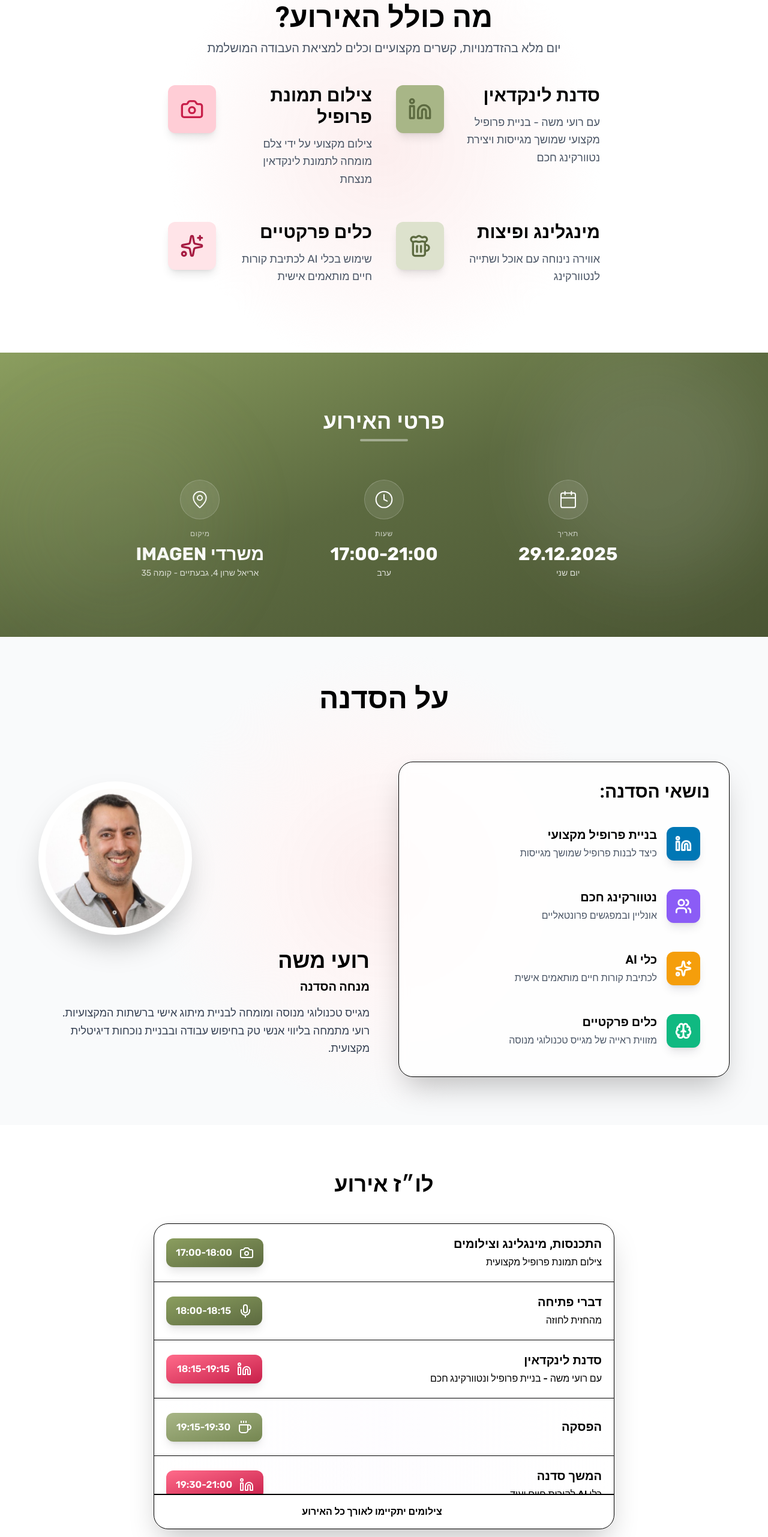
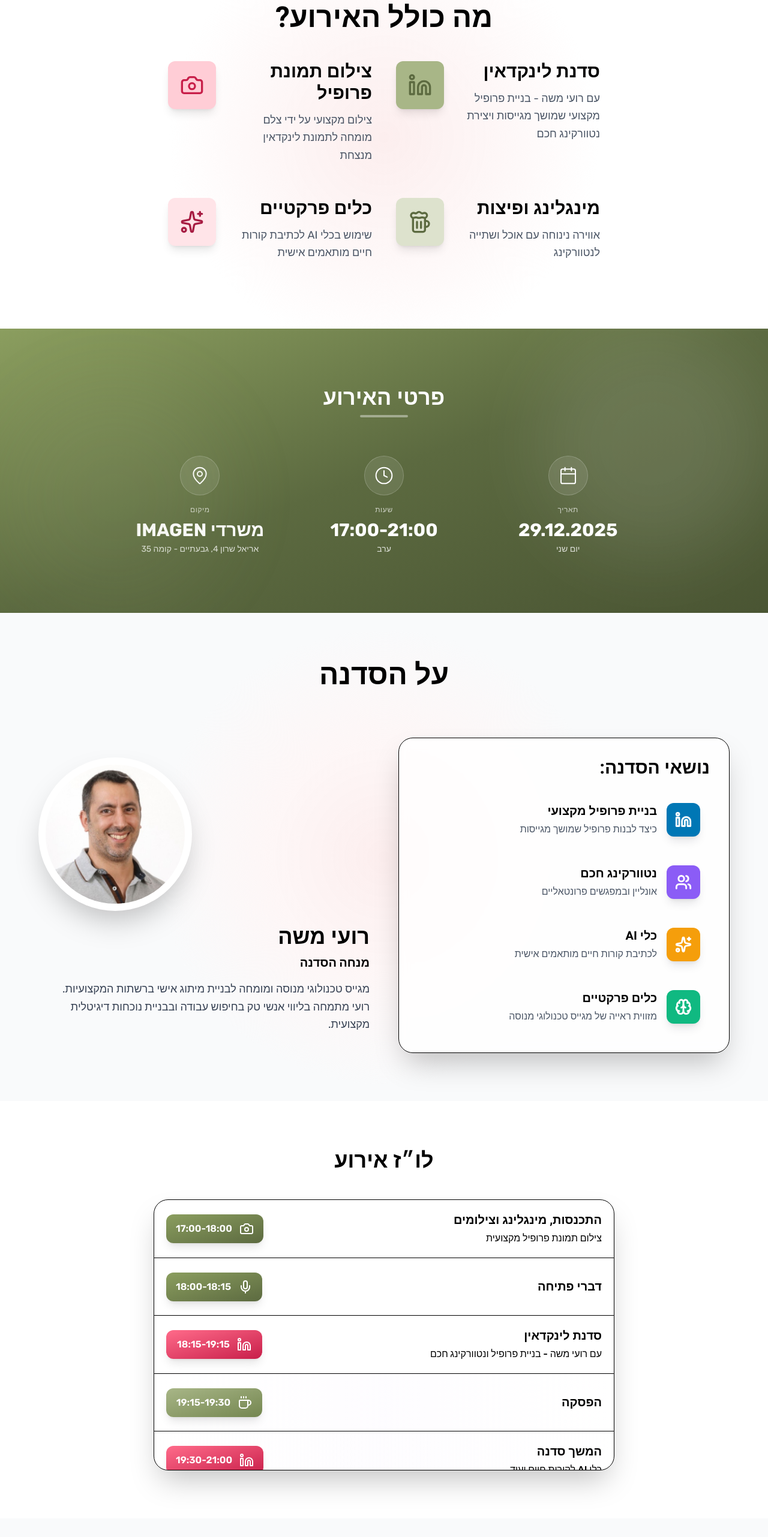
Before and after one commit to KidCrippler/hazit, a React (Vite) app in the folder event-landing/: page / in a window 1280 px wide. Shown: the part 1286-3849 px from the top of the page at 60% size. Built offline with nearby package versions, Linux system fonts and the light colour scheme; a web font is replaced by a local one.

Commit message:
Minor UI fixes

```diff
--- a/event-landing/src/components/EventDetails.jsx
+++ b/event-landing/src/components/EventDetails.jsx
@@ -46,9 +46,6 @@ const EventDetails = () => {
           <h2 className="text-2xl md:text-4xl lg:text-5xl font-bold text-brand-green-dark mb-3">
             מה כולל האירוע?
           </h2>
-          <p className="text-base md:text-xl text-gray-600 max-w-2xl mx-auto">
-            יום מלא בהזדמנויות, קשרים מקצועיים וכלים למציאת העבודה המושלמת
-          </p>
         </div>
 
         {/* Features Grid */}
--- a/event-landing/src/components/Itinerary.jsx
+++ b/event-landing/src/components/Itinerary.jsx
@@ -4,7 +4,7 @@ import { Users, Coffee, Mic, Sparkles, Camera, Linkedin } from 'lucide-react';
 const Itinerary = () => {
   const events = [
     { time: '17:00-18:00', title: 'התכנסות, מינגלינג וצילומים', subtitle: 'צילום תמונת פרופיל מקצועית', icon: Camera, gradient: 'linear-gradient(to bottom right, #8B9E5F, #5C6A40)' },
-    { time: '18:00-18:15', title: 'דברי פתיחה', subtitle: 'מהחזית לחוזה', icon: Mic, gradient: 'linear-gradient(to bottom right, #8B9E5F, #5C6A40)' },
+    { time: '18:00-18:15', title: 'דברי פתיחה', icon: Mic, gradient: 'linear-gradient(to bottom right, #8B9E5F, #5C6A40)' },
     { time: '18:15-19:15', title: 'סדנת לינקדאין', subtitle: 'עם רועי משה - בניית פרופיל ונטוורקינג חכם', icon: Linkedin, gradient: 'linear-gradient(to bottom right, #FF6B8A, #C81F4A)' },
     { time: '19:15-19:30', title: 'הפסקה', icon: Coffee, gradient: 'linear-gradient(to bottom right, #A8B687, #748650)' },
     { time: '19:30-21:00', title: 'המשך סדנה', subtitle: 'כלי AI לקורות חיים ועוד', icon: Linkedin, gradient: 'linear-gradient(to bottom right, #FF6B8A, #C81F4A)' },
@@ -91,20 +91,6 @@ const Itinerary = () => {
                 );
               })}
             </div>
-
-            {/* Footer with Event Note */}
-            <div className="bg-gradient-to-r from-olive/10 via-coral/10 to-olive/10 p-4 border-t-2 border-olive/20">
-              <div className="flex items-center justify-center gap-2 text-olive-dark">
-                <div className="flex gap-1">
-                  <div className="w-2 h-2 rounded-full bg-olive animate-pulse"></div>
-                  <div className="w-2 h-2 rounded-full bg-coral animate-pulse" style={{ animationDelay: '0.2s' }}></div>
-                  <div className="w-2 h-2 rounded-full bg-olive animate-pulse" style={{ animationDelay: '0.4s' }}></div>
-                </div>
-                <span className="text-sm md:text-base font-semibold">
-                  צילומים יתקיימו לאורך כל האירוע
-                </span>
-              </div>
-            </div>
           </div>
         </motion.div>
       </div>
```
